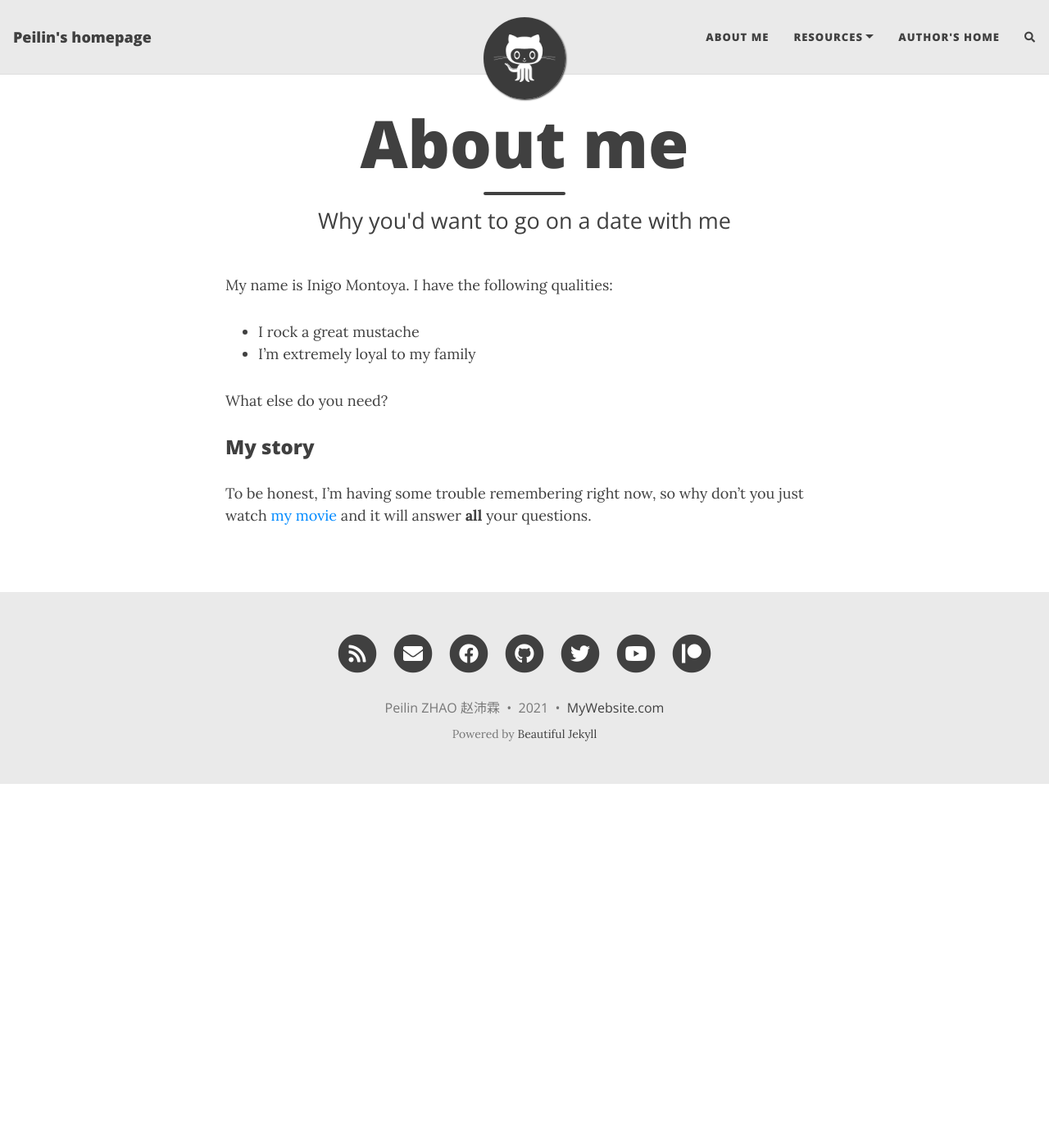
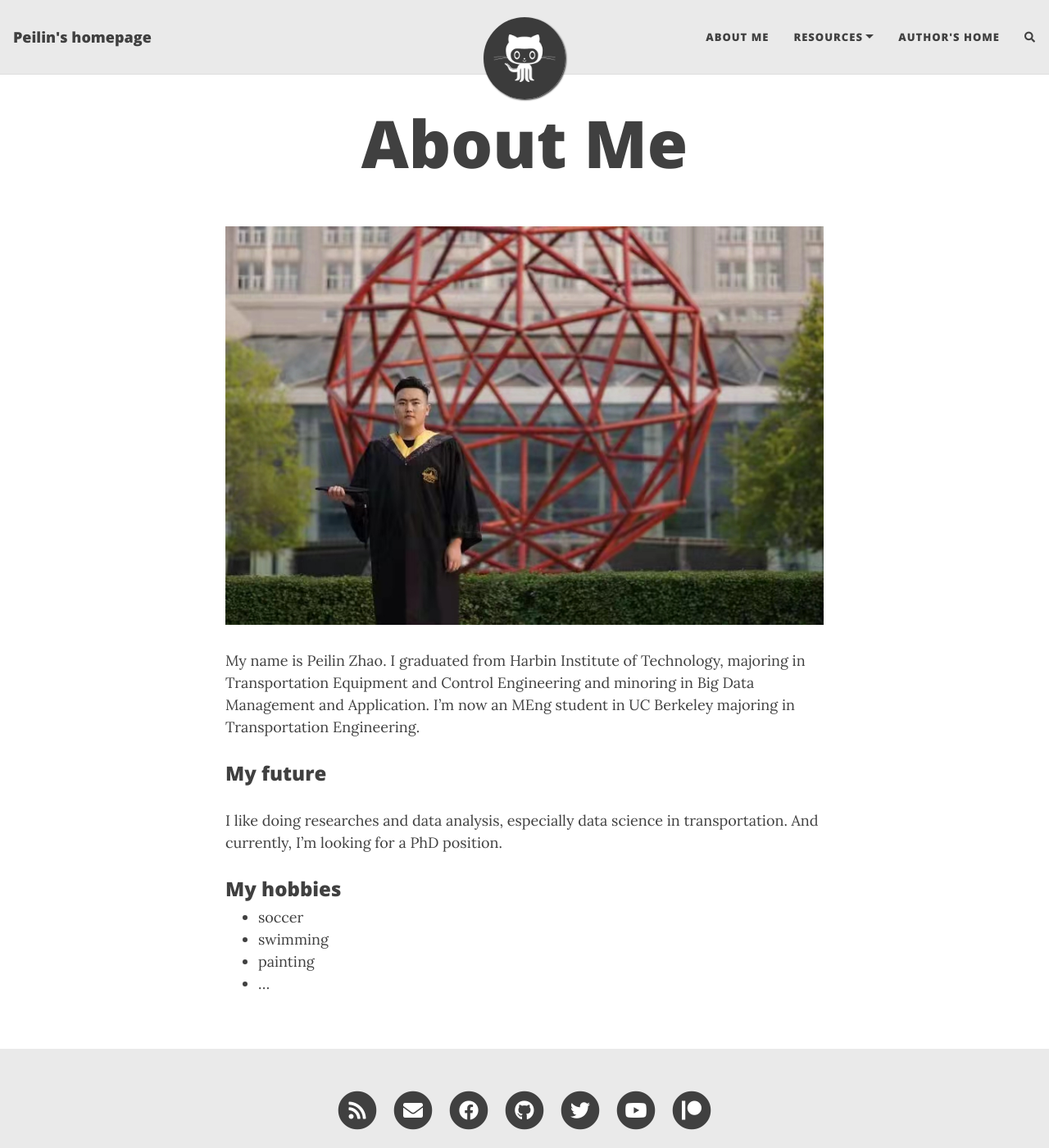
Before and after one commit to Jerry-zpl/Jerry-zpl.github.io, a Jekyll site: the page built from aboutme.md, in a window 1280 px wide and 1400 px high. Shown: the whole window at 82% size. Built offline with Jekyll 4.4.1, drawn with Linux system fonts in a browser that asks for light colours; nearby versions of some CDN libraries; comment, search, counter and statistics services are not loaded.

Commit message:
Update aboutme.md

```diff
--- a/aboutme.md
+++ b/aboutme.md
@@ -1,16 +1,19 @@
 ---
 layout: page
-title: About me
-subtitle: Why you'd want to go on a date with me
+title: About Me
 ---
 
-My name is Inigo Montoya. I have the following qualities:
+![](https://github.com/Jerry-zpl/Jerry-zpl.github.io/blob/main/assets/img/graduation.jpg)
 
-- I rock a great mustache
-- I'm extremely loyal to my family
+My name is Peilin Zhao. I graduated from Harbin Institute of Technology, majoring in Transportation Equipment and Control Engineering and minoring in Big Data Management and Application. I'm now an MEng student in UC Berkeley majoring in Transportation Engineering.
 
-What else do you need?
+### My future
 
-### My story
+I like doing researches and data analysis, especially data science in transportation. And currently, I'm looking for a PhD position.
 
-To be honest, I'm having some trouble remembering right now, so why don't you just watch [my movie](https://en.wikipedia.org/wiki/The_Princess_Bride_%28film%29) and it will answer **all** your questions.
+### My hobbies
+
+- soccer
+- swimming
+- painting
+- ...
```
